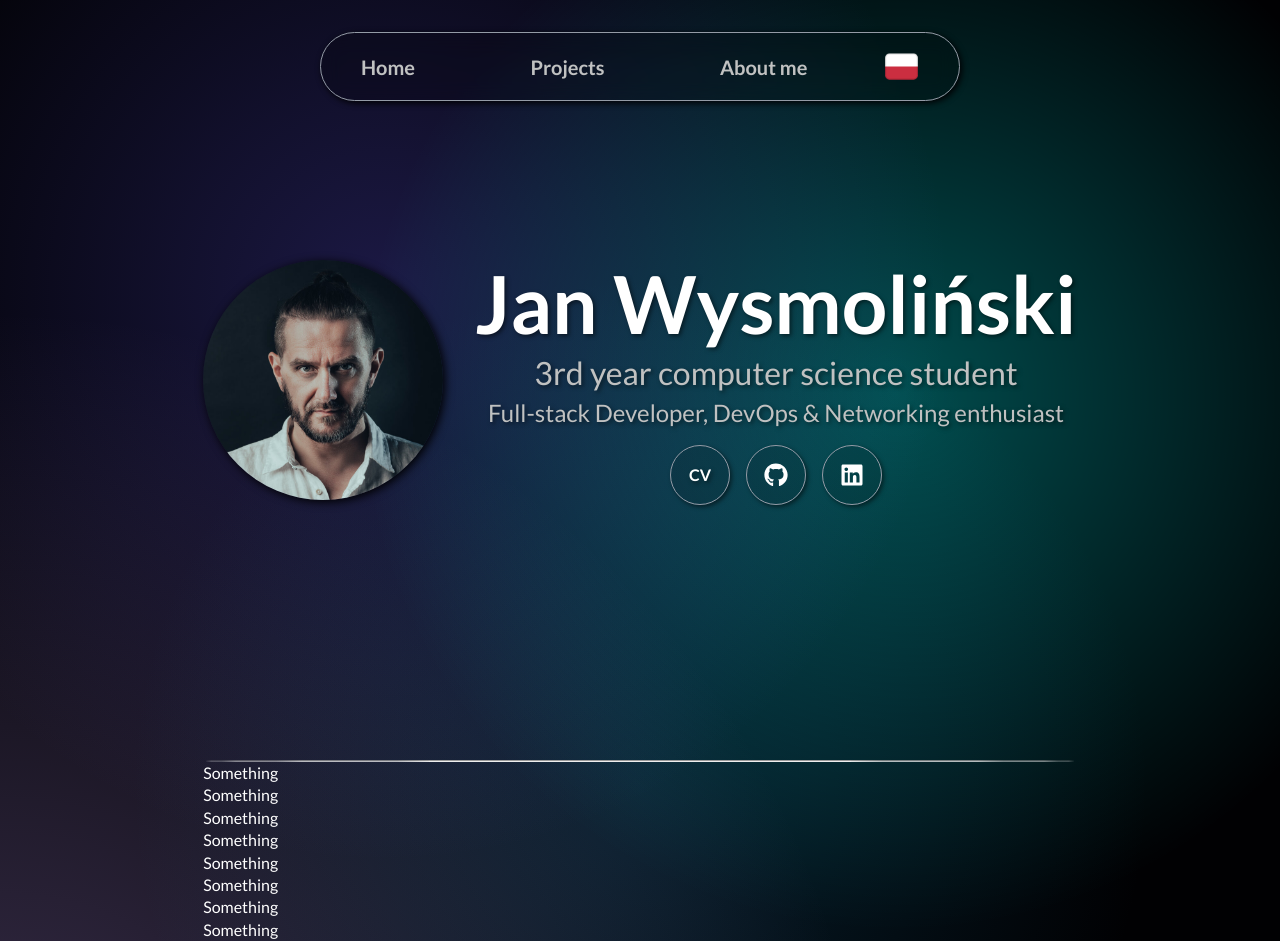
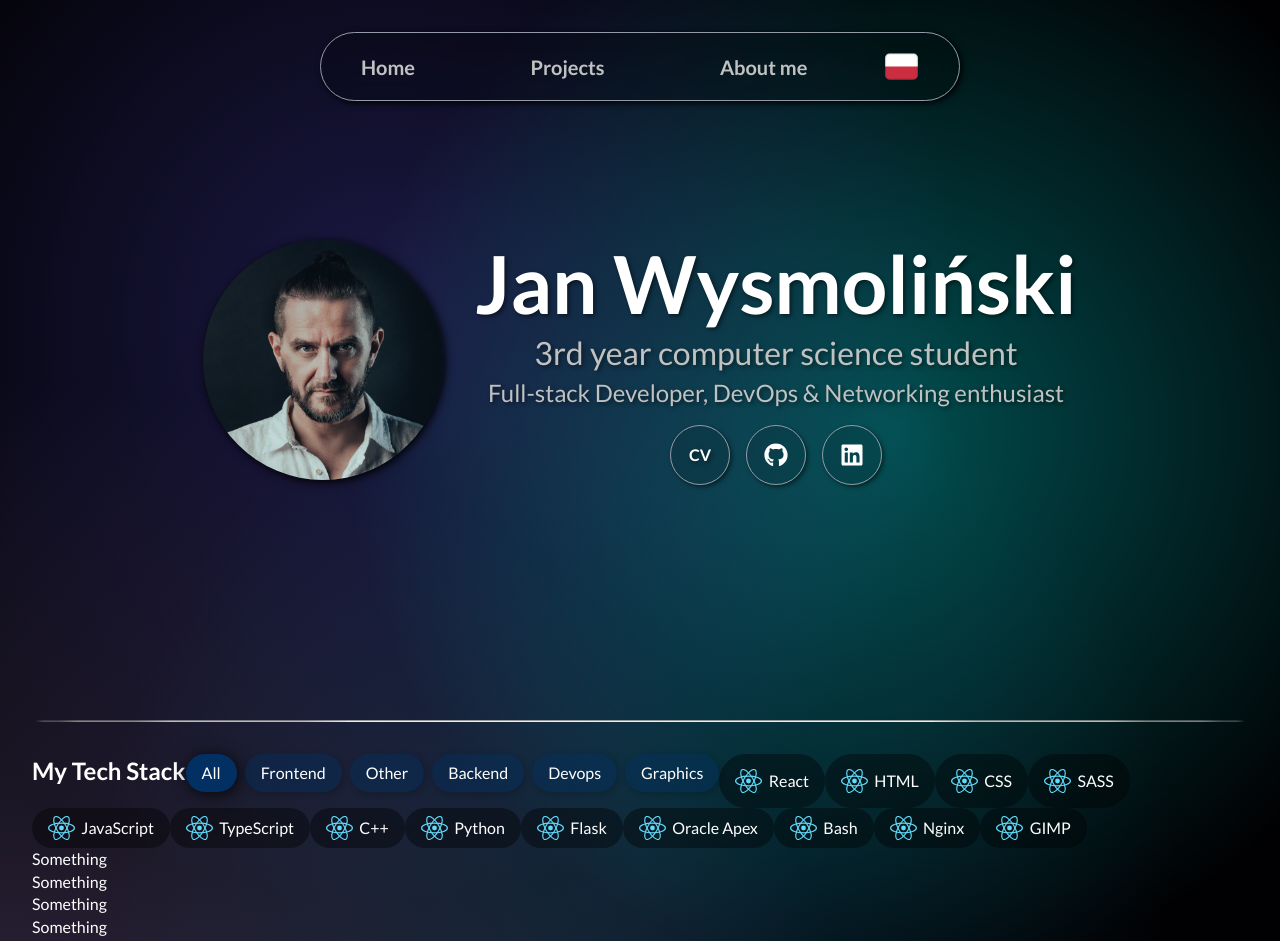
Before and after one commit to giro39/cv, a React (Vite) app in the folder cv/: page / in a window 1280 px wide. Shown: the top 941 px of the page. Built offline with nearby package versions, Linux system fonts and the light colour scheme.

Commit message:
Add functional TechStack component

```diff
--- a/cv/src/App.scss
+++ b/cv/src/App.scss
@@ -35,6 +35,7 @@ body {
 
 hr {
     border-radius: 50%;
+    margin-bottom: 2rem;
 }
 
 @media only screen and (max-width: 80rem) {
--- a/cv/src/App.tsx
+++ b/cv/src/App.tsx
@@ -1,5 +1,6 @@
 import Navbar from "./components/Navbar/Navbar";
 import Home from "./components/Home/Home";
+import TechStack from "./components/TechStack/TechStack";
 
 import "./i18n/config.js";
 
@@ -11,6 +12,7 @@ function App() {
             <Navbar />
             <Home />
             <hr />
+            <TechStack />
             <div>Something</div>
             <div>Something</div>
             <div>Something</div>
--- a/cv/src/components/Home/Home.module.scss
+++ b/cv/src/components/Home/Home.module.scss
@@ -2,7 +2,7 @@
 
 .main {
     // margin-top: 10rem;
-    height: 95vh;
+    height: 90vh;
     display: flex;
     flex-direction: column;
     align-items: center;
--- /dev/null
+++ b/cv/src/components/TechStack/TechStack.module.scss
@@ -0,0 +1,47 @@
+@use "../../vars" as *;
+
+.stackTitle {
+    padding-bottom: 1rem;
+}
+
+.filters {
+    display: flex;
+    gap: 0.5rem;
+    margin-bottom: 1rem;
+
+    button {
+        padding: 0.5rem 1rem;
+        border: none;
+        background-color: rgba(2, 48, 99, 0.4);
+        color: #fff;
+        box-shadow: 2px 2px 6px rgba(0, 0, 0, 0.2);
+        cursor: pointer;
+        border-radius: 20rem;
+        transition: box-shadow 0.3s ease;
+
+        &:hover {
+            box-shadow: 2px 2px 16px rgba(0, 0, 0, 0.8);
+        }
+    }
+}
+
+.filters .active {
+    background-color: rgba(2, 48, 99, 1);
+    box-shadow: 2px 2px 16px rgba(0, 0, 0, 0.8);
+    transition: background-color 0.2s;
+}
+
+.stack {
+    display: flex;
+    // max-width: 80%;
+    flex-wrap: wrap;
+}
+
+@media only screen and (max-width: 80rem) {
+}
+
+@media only screen and (max-width: 60rem) {
+}
+
+@media only screen and (max-width: 48rem) {
+}
--- /dev/null
+++ b/cv/src/components/TechStack/TechStack.tsx
@@ -0,0 +1,60 @@
+import { useState } from "react";
+import { useTranslation } from "react-i18next";
+
+import Technology from "./Technology/Technology";
+
+import data from "./stack.ts";
+
+import styles from "./TechStack.module.scss";
+
+interface TechnologyType {
+    name: string;
+    icon: string;
+    categories: string[];
+}
+
+const TechStack = () => {
+    const { t } = useTranslation();
+    const [selectedCategory, setSelectedCategory] = useState<string | null>(
+        null
+    );
+
+    const categories = Array.from(
+        new Set(data.flatMap((tech) => tech.categories))
+    );
+
+    const filteredData = selectedCategory
+        ? data.filter((tech) => tech.categories.includes(selectedCategory))
+        : data;
+
+    return (
+        <section className={styles.stack} aria-label="TechStack">
+            <h1 className={styles.stackTitle}>{t("my_tech_stack")}</h1>
+
+            <div className={styles.filters}>
+                <button
+                    className={!selectedCategory ? styles.active : ""}
+                    onClick={() => setSelectedCategory(null)}
+                >
+                    {t("all")}
+                </button>
+                {categories.map((categorie) => (
+                    <button
+                        className={
+                            selectedCategory === categorie ? styles.active : ""
+                        }
+                        onClick={() => setSelectedCategory(categorie)}
+                    >
+                        {categorie}
+                    </button>
+                ))}
+            </div>
+
+            {filteredData.map((tech: TechnologyType) => (
+                <Technology key={tech.name} logo={tech.icon} name={tech.name} />
+            ))}
+        </section>
+    );
+};
+
+export default TechStack;
--- /dev/null
+++ b/cv/src/components/TechStack/Technology/Technology.module.scss
@@ -0,0 +1,18 @@
+.techContainer {
+    display: flex;
+    justify-content: center;
+    align-items: center;
+    padding: 0.5rem 1rem;
+    background-color: rgba(0, 0, 0, 0.4);
+    border-radius: 29em;
+    width: fit-content;
+
+    img {
+        height: 1.5rem;
+    }
+
+    p {
+        padding-left: 0.4rem;
+        font-size: 1rem;
+    }
+}
--- /dev/null
+++ b/cv/src/components/TechStack/Technology/Technology.tsx
@@ -0,0 +1,17 @@
+import styles from "./Technology.module.scss";
+
+interface TechnologyProps {
+    logo: string;
+    name: string;
+}
+
+const Technology: React.FC<TechnologyProps> = ({ logo, name }) => {
+    return (
+        <div className={styles.techContainer} aria-label="Single Technology">
+            <img src={logo}></img>
+            <p>{name}</p>
+        </div>
+    );
+};
+
+export default Technology;
--- /dev/null
+++ b/cv/src/components/TechStack/stack.ts
@@ -0,0 +1,67 @@
+export default [
+    {
+        name: "React",
+        icon: "logo_react.svg",
+        categories: ["Frontend"],
+    },
+    {
+        name: "HTML",
+        icon: "logo_react.svg",
+        categories: ["Frontend"],
+    },
+    {
+        name: "CSS",
+        icon: "logo_react.svg",
+        categories: ["Frontend"],
+    },
+    {
+        name: "SASS",
+        icon: "logo_react.svg",
+        categories: ["Frontend"],
+    },
+    {
+        name: "JavaScript",
+        icon: "logo_react.svg",
+        categories: ["Frontend"],
+    },
+    {
+        name: "TypeScript",
+        icon: "logo_react.svg",
+        categories: ["Frontend"],
+    },
+    {
+        name: "C++",
+        icon: "logo_react.svg",
+        categories: ["Other"],
+    },
+    {
+        name: "Python",
+        icon: "logo_react.svg",
+        categories: ["Other"],
+    },
+    {
+        name: "Flask",
+        icon: "logo_react.svg",
+        categories: ["Backend"],
+    },
+    {
+        name: "Oracle Apex",
+        icon: "logo_react.svg",
+        categories: ["Frontend", "Backend"],
+    },
+    {
+        name: "Bash",
+        icon: "logo_react.svg",
+        categories: ["Devops", "Other"],
+    },
+    {
+        name: "Nginx",
+        icon: "logo_react.svg",
+        categories: ["Devops"],
+    },
+    {
+        name: "GIMP",
+        icon: "logo_react.svg",
+        categories: ["Graphics"],
+    },
+];
--- a/cv/src/i18n/config.js
+++ b/cv/src/i18n/config.js
@@ -18,6 +18,8 @@ i18n.use(initReactI18next).init({
                 current_profession: "3rd year computer science student",
                 profession:
                     "Full-stack Developer, DevOps & Networking enthusiast",
+                my_tech_stack: "My Tech Stack",
+                all: "All",
             },
         },
         pl: {
@@ -29,6 +31,8 @@ i18n.use(initReactI18next).init({
                 about: "O mnie",
                 current_profession: "Student 3. roku informatyki",
                 profession: "Programista full-stack uczący się DevOps i sieci",
+                my_tech_stack: "Technologie, z których korzystam",
+                all: "Wszystkie",
             },
         },
     },
```
Also changed, not shown: cv/public/logo_react.svg (added).
